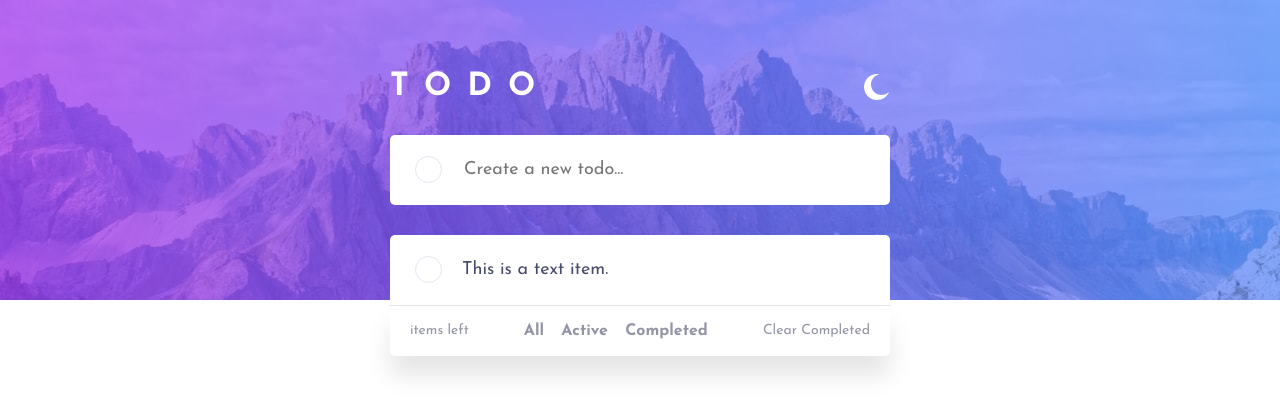
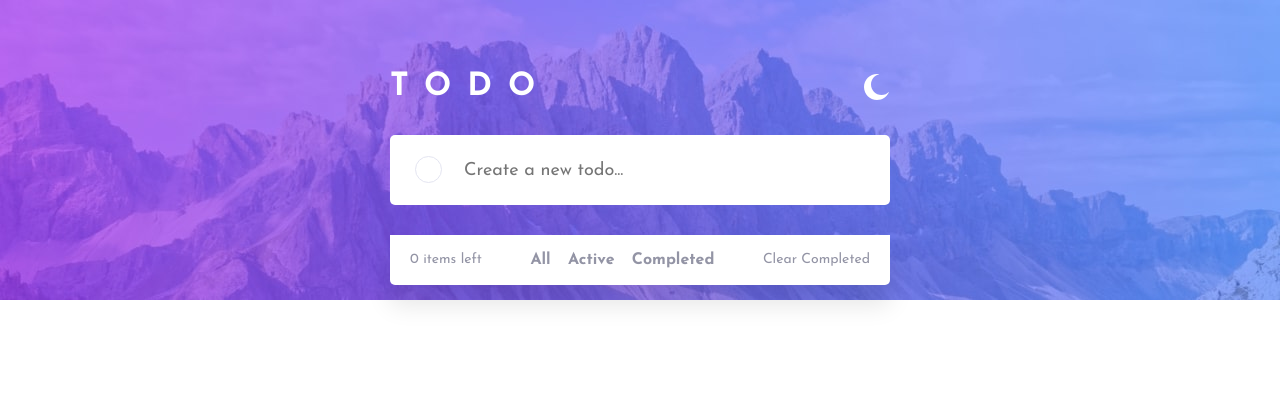
Before and after one commit to chris-base/todo-app-main-fem, a React (Create React App) app: page / in a window 1280 px wide. Shown: the top 414 px of the page. Built offline with nearby package versions, Linux system fonts and the light colour scheme.

Commit message:
started todolist array throughout components

```diff
--- a/src/App.js
+++ b/src/App.js
@@ -1,3 +1,4 @@
+import { useState, useEffect } from "react";
 import "./App.css";
 import NewTodoComponent from "./Components/NewTodoComponent";
 import TitleDarkLightComponent from "./Components/TitleDarkLightComponent";
@@ -5,6 +6,9 @@ import TodoListComponent from "./Components/TodoListComponent";
 import TodoListControllerComponent from "./Components/TodoListControllerComponent";
 
 function App() {
+  const [theme, setTheme] = useState(1);
+  const [todoList, setTodoList] = useState([]);
+
   return (
     <div className='App'>
       <div id='appBackgroundImg' />
@@ -12,11 +16,19 @@ function App() {
       <div id='appContainer'>
         <TitleDarkLightComponent />
 
-        <NewTodoComponent />
+        <NewTodoComponent todoList={todoList} setTodoList={setTodoList} />
 
-        <TodoListComponent />
+        {[...todoList].map((x, index) => (
+          <TodoListComponent
+            isLastOnList={index === todoList.length - 1}
+            todoList={todoList}
+            setTodoList={setTodoList}
+            listNumber={index}
+            key={index}
+          />
+        ))}
 
-        <TodoListControllerComponent />
+        <TodoListControllerComponent itemCount={todoList.length} />
       </div>
     </div>
   );
--- a/src/Components/NewTodoComponent.js
+++ b/src/Components/NewTodoComponent.js
@@ -1,8 +1,23 @@
-import { useState } from "react";
+import { useState, useRef } from "react";
 import "../Styles/NewTodoStyles.css";
 
-const NewTodoComponent = () => {
+const NewTodoComponent = ({ todoList, setTodoList }) => {
   const [isCompleted, setIsCompleted] = useState(false);
+
+  const inputHref = useRef(null);
+
+  const onSubmitTodo = (e) => {
+    e.preventDefault();
+
+    if (inputHref.current.value.length > 0) {
+      let arrayHold = [...todoList];
+      arrayHold.push([isCompleted, inputHref.current.value]);
+      setTodoList(arrayHold);
+      setIsCompleted(false);
+    }
+
+    inputHref.current.value = "";
+  };
 
   return (
     <div id='newTodoContainer'>
@@ -13,7 +28,9 @@ const NewTodoComponent = () => {
           </div>
         </div>
       </div>
-      <input id='newTodoInput' type='text' placeholder='Create a new todo...' />
+      <form onSubmit={onSubmitTodo}>
+        <input ref={inputHref} id='newTodoInput' type='text' placeholder='Create a new todo...' />
+      </form>
     </div>
   );
 };
--- a/src/Components/TodoListComponent.js
+++ b/src/Components/TodoListComponent.js
@@ -1,23 +1,32 @@
-import { useState } from "react";
 import "../Styles/TodoListStyles.css";
 
-const TodoListComponent = () => {
-  const [isLastOnList, setIsLastOnList] = useState(true);
-  const [isCompleted, setIsCompleted] = useState(false);
-  const [itemText, setItemText] = useState("This is a text item.");
-
+const TodoListComponent = ({ isLastOnList, todoList, setTodoList, listNumber }) => {
   return (
     <div id='todoItemContainer' style={isLastOnList ? { borderBottom: "1px solid #e4e5f1", borderRadius: "5px 5px 0 0" } : { borderRadius: "5px" }}>
-      <div id='todoCompletedContainer' style={isCompleted ? { paddingRight: "20px" } : {}}>
+      <div id='todoCompletedContainer' style={todoList[listNumber][0] ? { paddingRight: "20px" } : {}}>
         <div id='todoCompletedOutline'>
-          <div id='todoCompletedCircle' className={isCompleted ? "fadeIn" : "fadeOut"} onClick={() => setIsCompleted(!isCompleted)}>
+          <div
+            id='todoCompletedCircle'
+            className={todoList[listNumber][0] ? "fadeIn" : "fadeOut"}
+            onClick={() => {
+              setTodoList(
+                todoList.map((x, index) => {
+                  if (index === listNumber) {
+                    return [!todoList[listNumber][0], todoList[listNumber][1]];
+                  } else {
+                    return x;
+                  }
+                })
+              );
+            }}
+          >
             <div id='todoCompletedImg' />
           </div>
         </div>
       </div>
 
-      <p id='todoItemText' style={isCompleted ? { textDecoration: "line-through", color: "#d2d3db" } : {}}>
-        {itemText}
+      <p id='todoItemText' style={todoList[listNumber][0] ? { textDecoration: "line-through", color: "#d2d3db" } : {}}>
+        {todoList[listNumber][1]}
       </p>
     </div>
   );
--- a/src/Components/TodoListControllerComponent.js
+++ b/src/Components/TodoListControllerComponent.js
@@ -1,10 +1,10 @@
 import "../Styles/TodoListControllerStyles.css";
 
-const TodoListControllerComponent = () => {
+const TodoListControllerComponent = ({ itemCount }) => {
   return (
     <div id='listControllerComponent'>
       <div>
-        <p className='controllerText'>items left</p>
+        <p className='controllerText'>{itemCount} items left</p>
       </div>
 
       <div id='controllerViewableContainer'>
```
